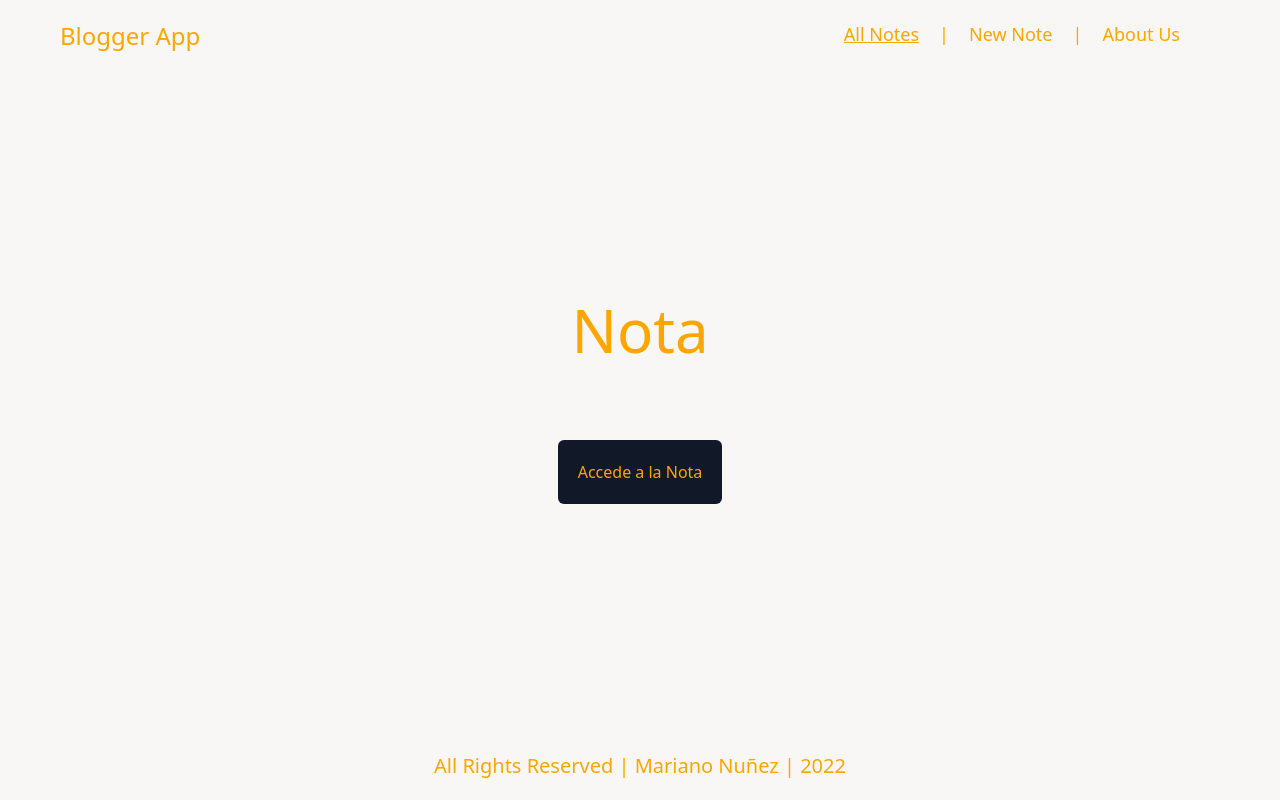
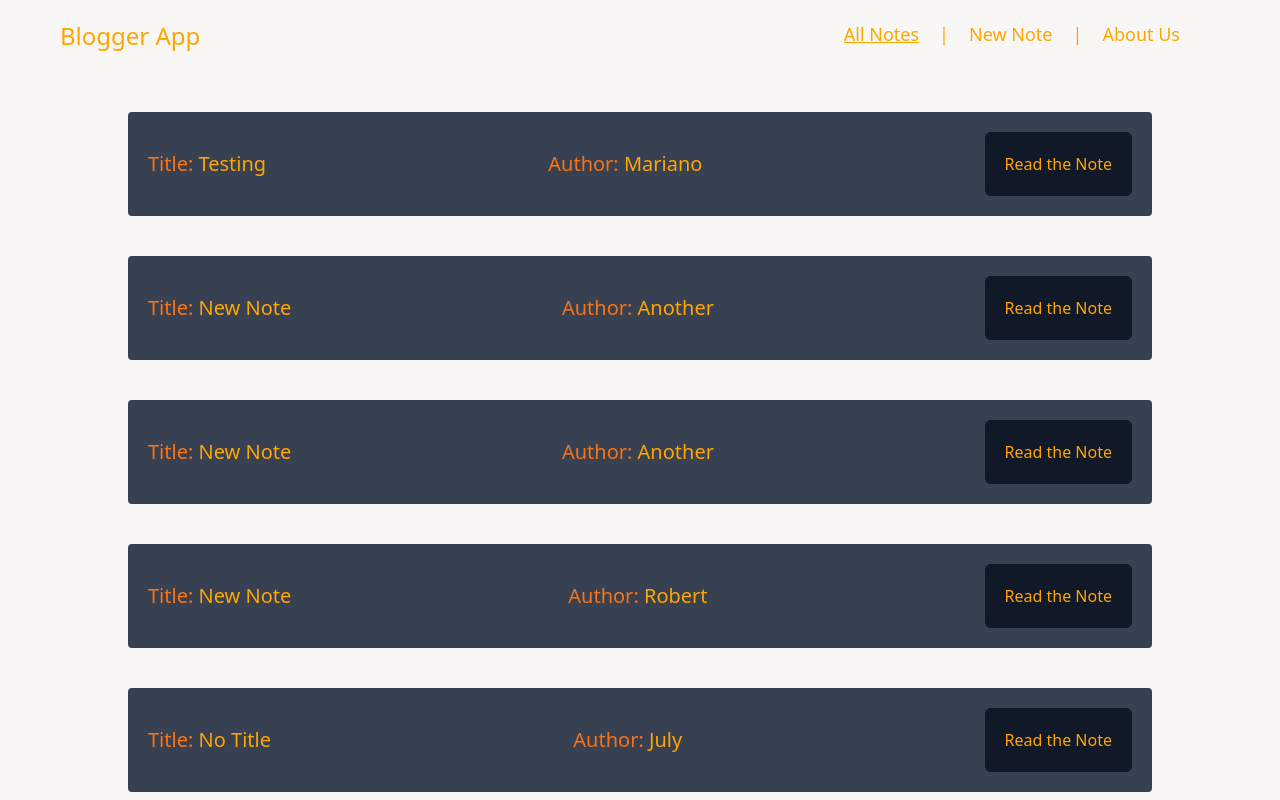
Before and after one commit to marianonu14/Blogger-App, a React (Create React App) app: page /allnotes in a window 1280 px wide. Shown: the top 800 px of the page. Built offline with nearby package versions, Linux system fonts and the light colour scheme; data requests are answered from the project's data file; the HTML template or start-up script is replaced by a standard one.

Commit message:
About Section ready

```diff
--- a/db.json
+++ b/db.json
@@ -17,6 +17,36 @@
       "author": "Another",
       "note": "Testing a New Note",
       "id": 3
+    },
+    {
+      "title": "New Note",
+      "author": "Robert",
+      "note": "Adding a New Note",
+      "id": 4
+    },
+    {
+      "title": "No Title",
+      "author": "July",
+      "note": "Adding a New Note",
+      "id": 5
+    },
+    {
+      "title": "Trying New One",
+      "author": "Robert",
+      "note": "New Note Here",
+      "id": 6
+    },
+    {
+      "title": "This is the last note",
+      "author": "Julieta",
+      "note": "Where does it come from?\nContrary to popular belief, Lorem Ipsum is not simply random text. It has roots in a piece of classical Latin literature from 45 BC, making it over 2000 years old. Richard McClintock, a Latin professor at Hampden-Sydney College in Virginia, looked up one of the more obscure Latin words, consectetur, from a Lorem Ipsum passage, and going through the cites of the word in classical literature, discovered the undoubtable source. Lorem Ipsum comes from sections 1.10.32 and 1.10.33 of \"de Finibus Bonorum et Malorum\" (The Extremes of Good and Evil) by Cicero, written in 45 BC. This book is a treatise on the theory of ethics, very popular during the Renaissance. The first line of Lorem Ipsum, \"Lorem ipsum dolor sit amet..\", comes from a line in section 1.10.32.\n\nThe standard chunk of Lorem Ipsum used since the 1500s is reproduced below for those interested. Sections 1.10.32 and 1.10.33 from \"de Finibus Bonorum et Malorum\" by Cicero are also reproduced in their exact original form, accompanied by English versions from the 1914 translation by H. Rackham.",
+      "id": 7
+    },
+    {
+      "title": "This is the last note",
+      "author": "Julieta",
+      "note": "Where does it come from?\nContrary to popular belief, Lorem Ipsum is not simply random text. It has roots in a piece of classical Latin literature from 45 BC, making it over 2000 years old. Richard McClintock, a Latin professor at Hampden-Sydney College in Virginia, looked up one of the more obscure Latin words, consectetur, from a Lorem Ipsum passage, and going through the cites of the word in classical literature, discovered the undoubtable source. Lorem Ipsum comes from sections 1.10.32 and 1.10.33 of \"de Finibus Bonorum et Malorum\" (The Extremes of Good and Evil) by Cicero, written in 45 BC. This book is a treatise on the theory of ethics, very popular during the Renaissance. The first line of Lorem Ipsum, \"Lorem ipsum dolor sit amet..\", comes from a line in section 1.10.32.\n\nThe standard chunk of Lorem Ipsum used since the 1500s is reproduced below for those interested. Sections 1.10.32 and 1.10.33 from \"de Finibus Bonorum et Malorum\" by Cicero are also reproduced in their exact original form, accompanied by English versions from the 1914 translation by H. Rackham.",
+      "id": 8
     }
   ]
 }
--- a/src/App.js
+++ b/src/App.js
@@ -16,7 +16,7 @@ function App() {
       <Routes>
         <Route path="/" element={<Home />} />
         <Route path="allnotes" element={<AllNotes />} />
-        <Route path='allnotes/:noteid' element={<Note />} />
+        <Route path="allnotes/:noteid" element={<Note />} />
         <Route path="newnote" element={<NewNote />} />
         <Route path="aboutus" element={<AboutUs />} />
         <Route path="*" element={<NotFounded />} />
--- a/src/routes/AboutUs.js
+++ b/src/routes/AboutUs.js
@@ -1,9 +1,13 @@
+import imgSection from '../assets/aboutsection.png'
+
 const AboutUs = () => {
     return (
-        <div>
-            <h1>
-                About Us
-            </h1>
+        <div className="w-4/5 h-full m-auto">
+            <h1 className="text-center p-10 text-3xl font-bold">About Us</h1>
+            <div className="flex flex-col md:flex-row m-10 gap-5">
+                <img src={imgSection} alt="About Section" className='w-2/3 md:w-1/2 m-auto md:m-0' />
+                <p className='md:text-lg p-2'>Lorem, ipsum dolor sit amet consectetur adipisicing elit. Earum laudantium sunt veritatis quod cupiditate accusamus rem ex, quasi maiores deserunt temporibus enim doloremque omnis. Iste veritatis quas asperiores repellat provident quasi maiores deserunt temporibus enim doloremque omnis. Iste veritatis quas asperiores repellat provident. enim doloremque omnis. Iste veritatis quas asperiores repellat provident quasi maiores deserunt temporibus enim doloremque omnis. Iste veritatis quas asperiores repellat provident.</p>
+            </div>
         </div>
      );
 }
--- a/src/routes/AllNotes.js
+++ b/src/routes/AllNotes.js
@@ -1,15 +1,35 @@
+import { useEffect, useState } from "react";
 import { Link } from "react-router-dom";
 
 
 const AllNotes = () => {
+    const [notes,setNotes] = useState(null)
 
+    const fetchNotes = async () => {
+        try {
+            const response = await fetch('http://localhost:5000/notes');
+            const result = await response.json();
+            setNotes(result);
+        } catch (error) {
+            console.log(error);
+        }
+    }
+
+    useEffect(() => {
+        fetchNotes();
+    },[])
 
     return (
         <div>
-            <h1 className="text-center text-6xl mb-20">Nota</h1>
-            <h2 className="text-center">
-                <Link to='Note-1'><button className="bg-gray-900 p-5 rounded-md">Accede a la Nota</button></Link>
-            </h2>
+            {notes &&
+            notes.map(elem =>
+            <div key={elem.id} className='flex flex-col md:flex-row justify-between items-center gap-5 w-1/2 md:w-4/5 m-auto my-10 p-5 rounded bg-gray-700'>
+                <p className="text-xl"><span className="text-orange-500">Title:</span> {elem.title}</p>
+                <p className="text-xl"><span className="text-orange-500">Author:</span> {elem.author}</p>
+                <Link to={`${elem.id}`}>
+                    <button className="bg-gray-900 p-5 rounded-md">Read the Note</button>
+                </Link>
+            </div>) }
         </div>
      );
 }
--- a/src/routes/NewNote.js
+++ b/src/routes/NewNote.js
@@ -81,7 +81,7 @@ const NewNote = () => {
                         onChange={(e) => setNote(e.target.value)}
                     />
                 </div>
-                <button className="bg-gray-900 rounded-md py-2" type="submit">Add Note</button>
+                <button className="bg-gray-900 rounded-md py-2" type="submit">Add New Note</button>
                 {message && <p className="bg-red-500 text-center text-base text-white uppercase p-1 rounded">All fields are required</p>}
             </form>
      );
--- a/src/routes/Note.js
+++ b/src/routes/Note.js
@@ -1,13 +1,32 @@
+import { useEffect, useState } from "react";
 import { useParams } from "react-router-dom";
 
 const Note = () => {
     const { noteid } = useParams()
+    const [notes, setNotes] = useState([])
 
+    const fetchNotes = async () => {
+        try {
+            const response = await fetch('http://localhost:5000/notes');
+            const result = await response.json();
+
+            const resultFilter = result.find(elem => elem.id === parseInt(noteid));
+
+            setNotes(resultFilter);
+        } catch (error) {
+            console.log(error);
+        }
+    }
+
+    useEffect(() => {
+        fetchNotes();
+    },[])
+
+    const { title, author , note} = notes;
     return (
-        <div>
-            <h1>
-                The Note {noteid}
-            </h1>
+        <div className="flex flex-col h-full w-3/4 m-auto items-center">
+            <h1 className="text-3xl py-10 text-orange-800"><span className="font-bold">Title :</span> {title} | <span className="font-bold">Author :</span> {author} </h1>
+            <p className="text-xl text-orange-600">{note}</p>
         </div>
      );
 }
```
Also changed, not shown: src/assets/aboutsection.png (added).
